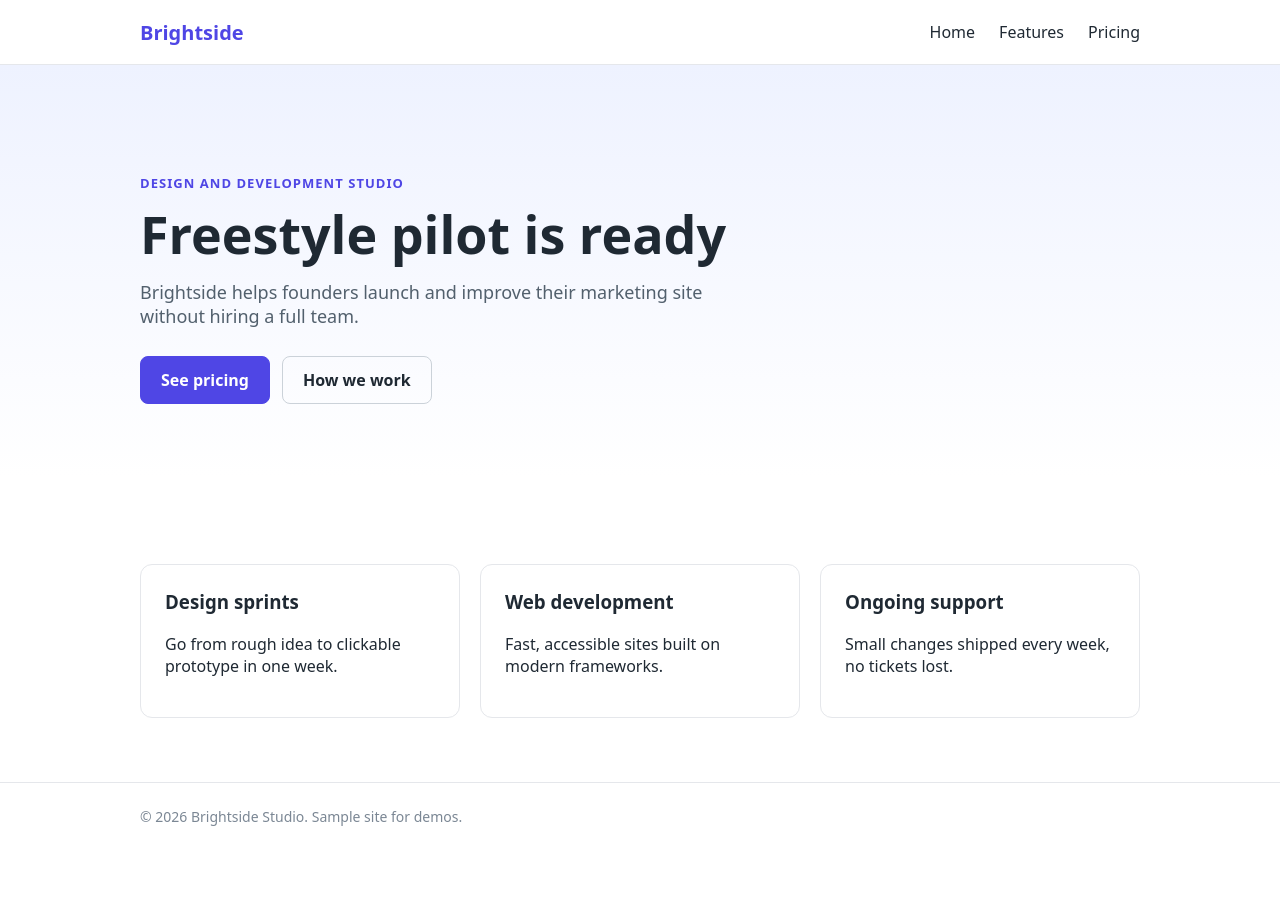
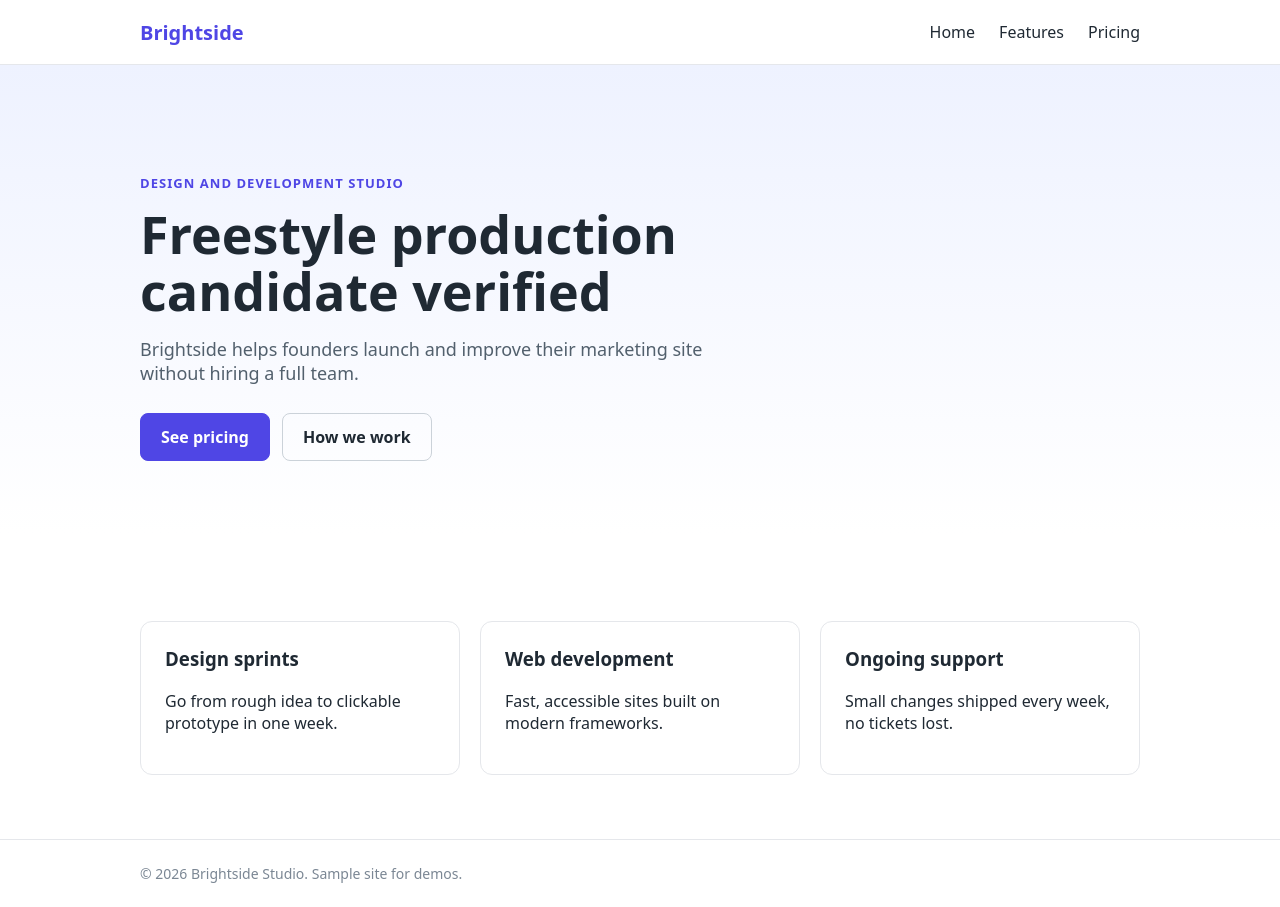
Before and after one commit to antoinedc/ronda-demo-site, a Next.js app: page / in a window 1280 px wide. Before the commit the page ends 850 px from the top, so only its background shows below. Built offline with nearby package versions, Linux system fonts and the light colour scheme.

Commit message:
ronda: Changed the main hero heading from "Freestyle pilot is ready" to "Freestyle production candidate verified" in `app/page.js`.
Ronda-Edit-Id: 2070cef9-822b-41d0-a2bf-cf9517958012

```diff
--- a/app/page.js
+++ b/app/page.js
@@ -12,7 +12,7 @@ export default function Home() {
       <section className="hero">
         <div className="container">
           <p className="eyebrow">Design and development studio</p>
-          <h1>Freestyle pilot is ready</h1>
+          <h1>Freestyle production candidate verified</h1>
           <p className="lead">
             Brightside helps founders launch and improve their marketing site without hiring a full team.
           </p>
```
